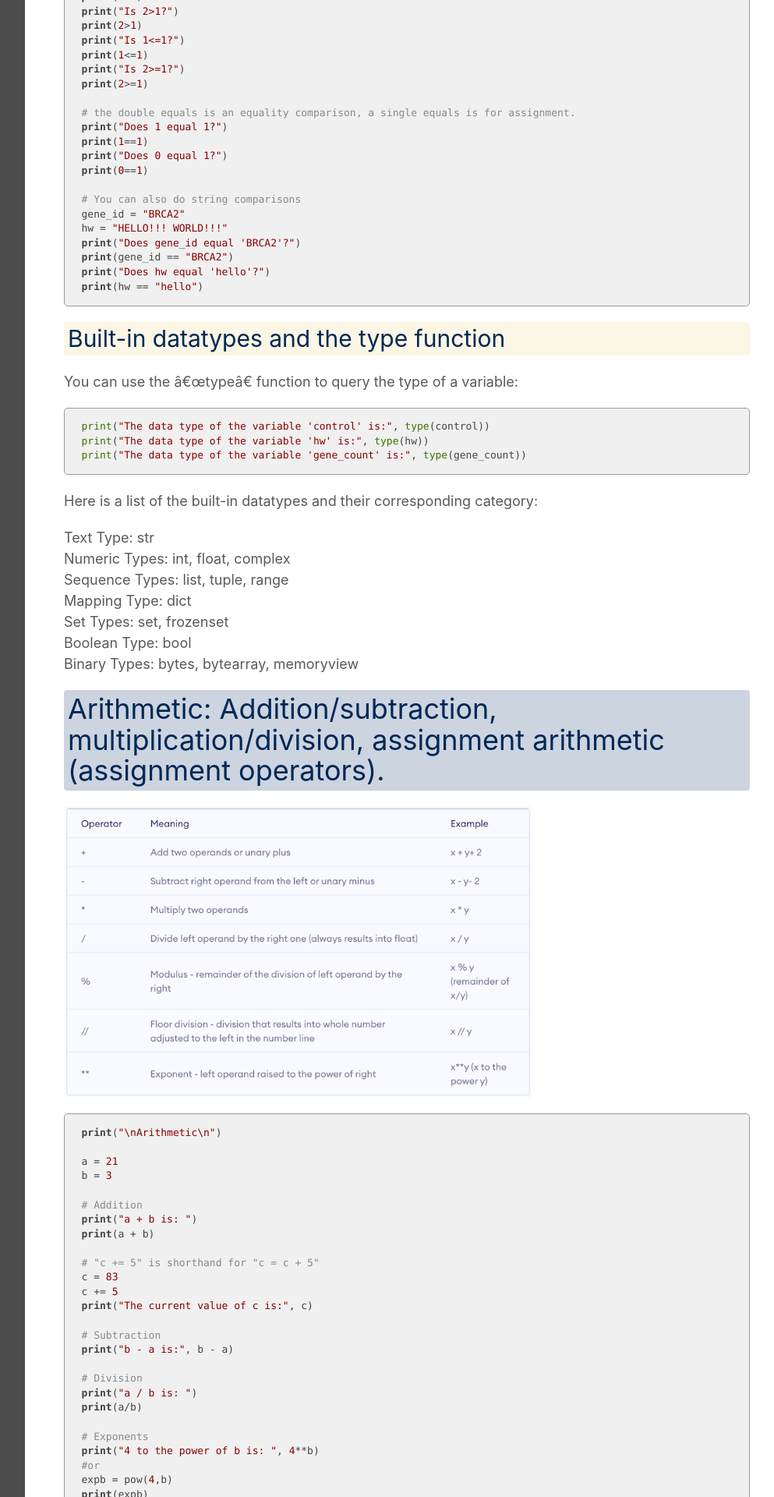
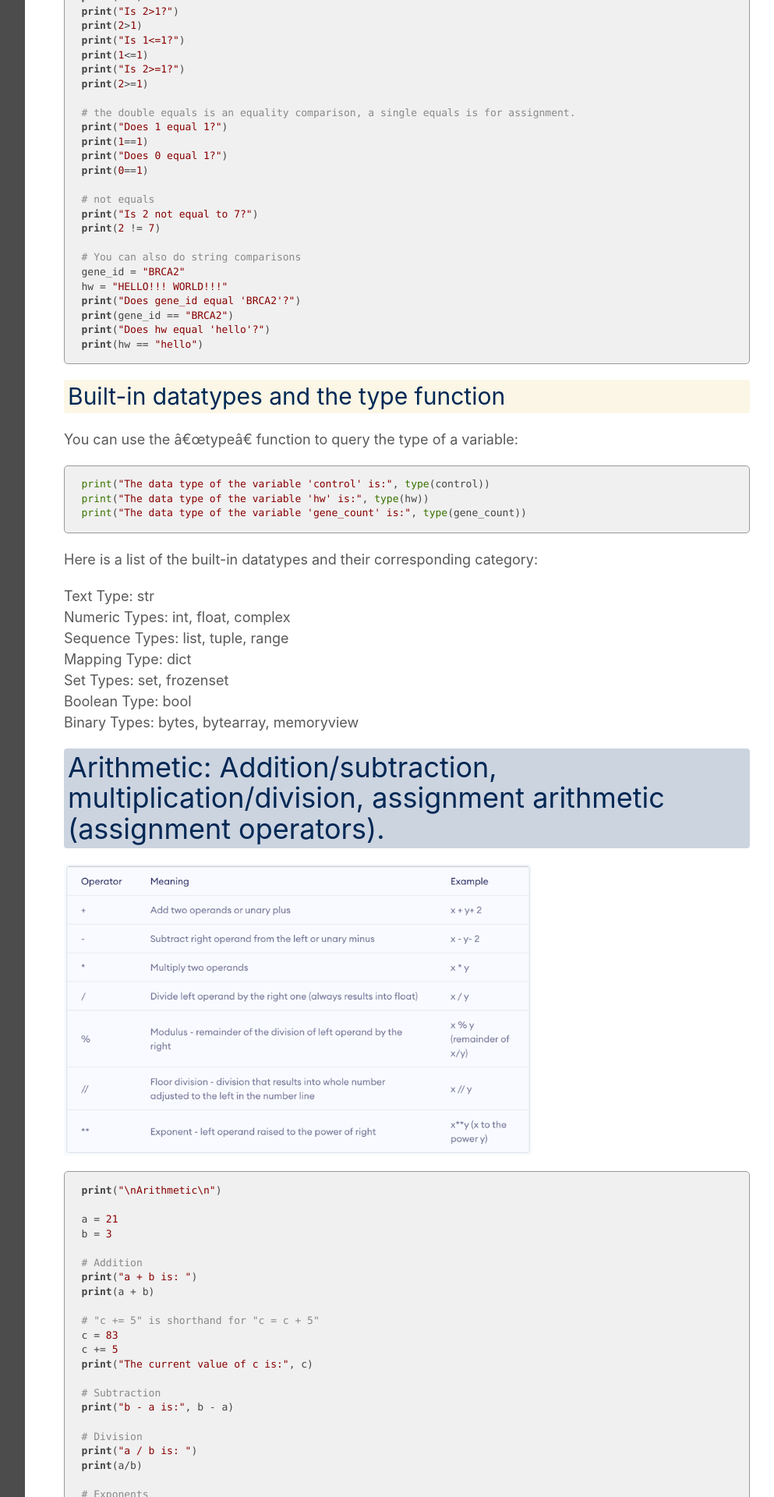
Before and after one commit to ucdavis-bioinformatics-training/2024-April-Introduction-To-Python-For-Bioinformatics, a Jekyll site: the page built from python/python2.md, in a window 1280 px wide. Shown: the part 2778-4698 px from the top of the page at 78% size, without its empty margins (268-1261 px from the left). Built offline with Jekyll 4.4.1, drawn with Linux system fonts in a browser that asks for light colours; our own code applies the rules of GitHub Pages for plain Markdown files.

Commit message:
updating docs

```diff
--- a/python/python2.md
+++ b/python/python2.md
@@ -107,6 +107,10 @@ print("Does 1 equal 1?")
 print(1==1)
 print("Does 0 equal 1?")
 print(0==1)
+
+# not equals
+print("Is 2 not equal to 7?")
+print(2 != 7)
 
 # You can also do string comparisons
 gene_id = "BRCA2"
```
Also changed, not shown: python/python3.md (+2 -2 lines).
